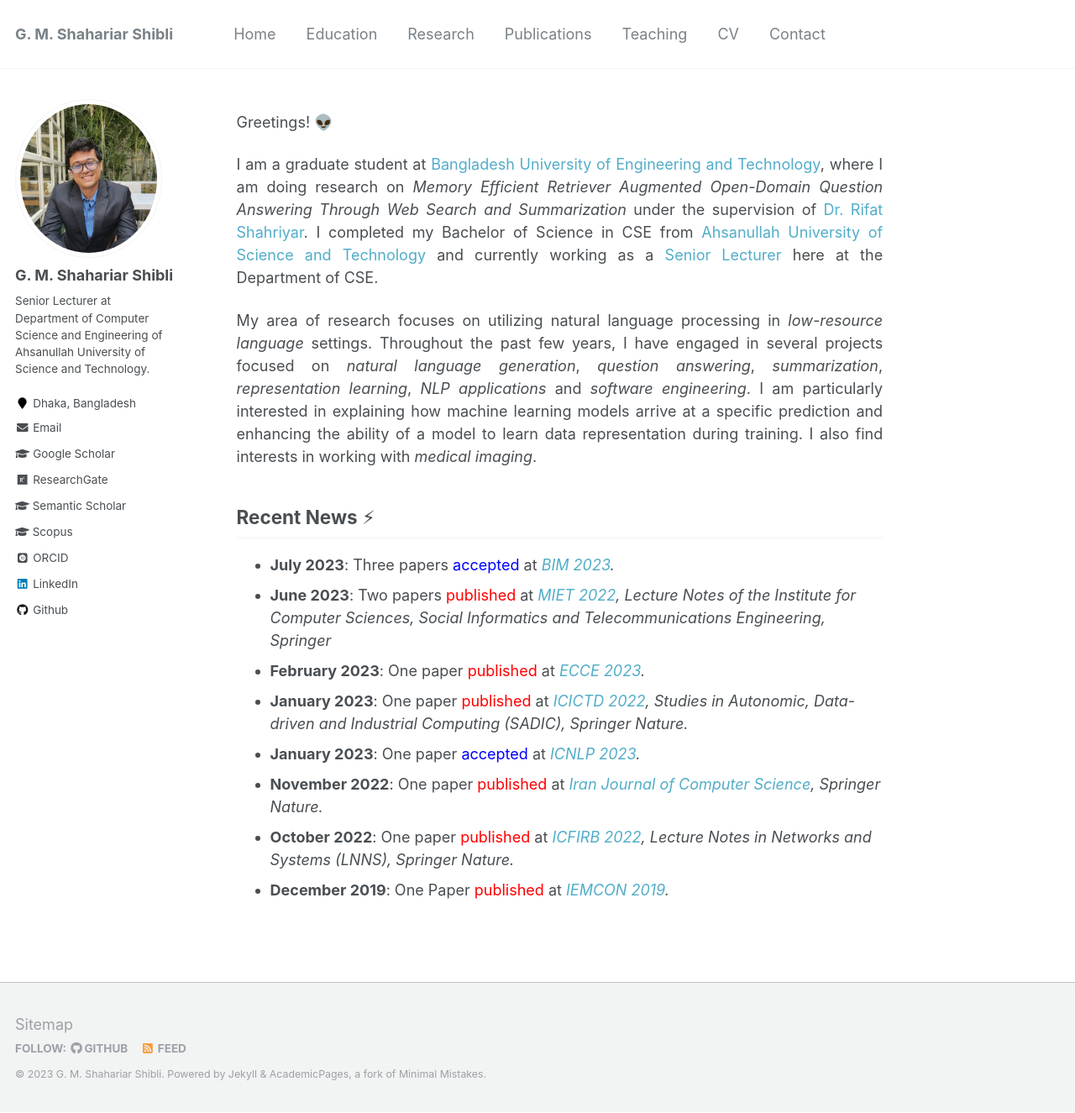
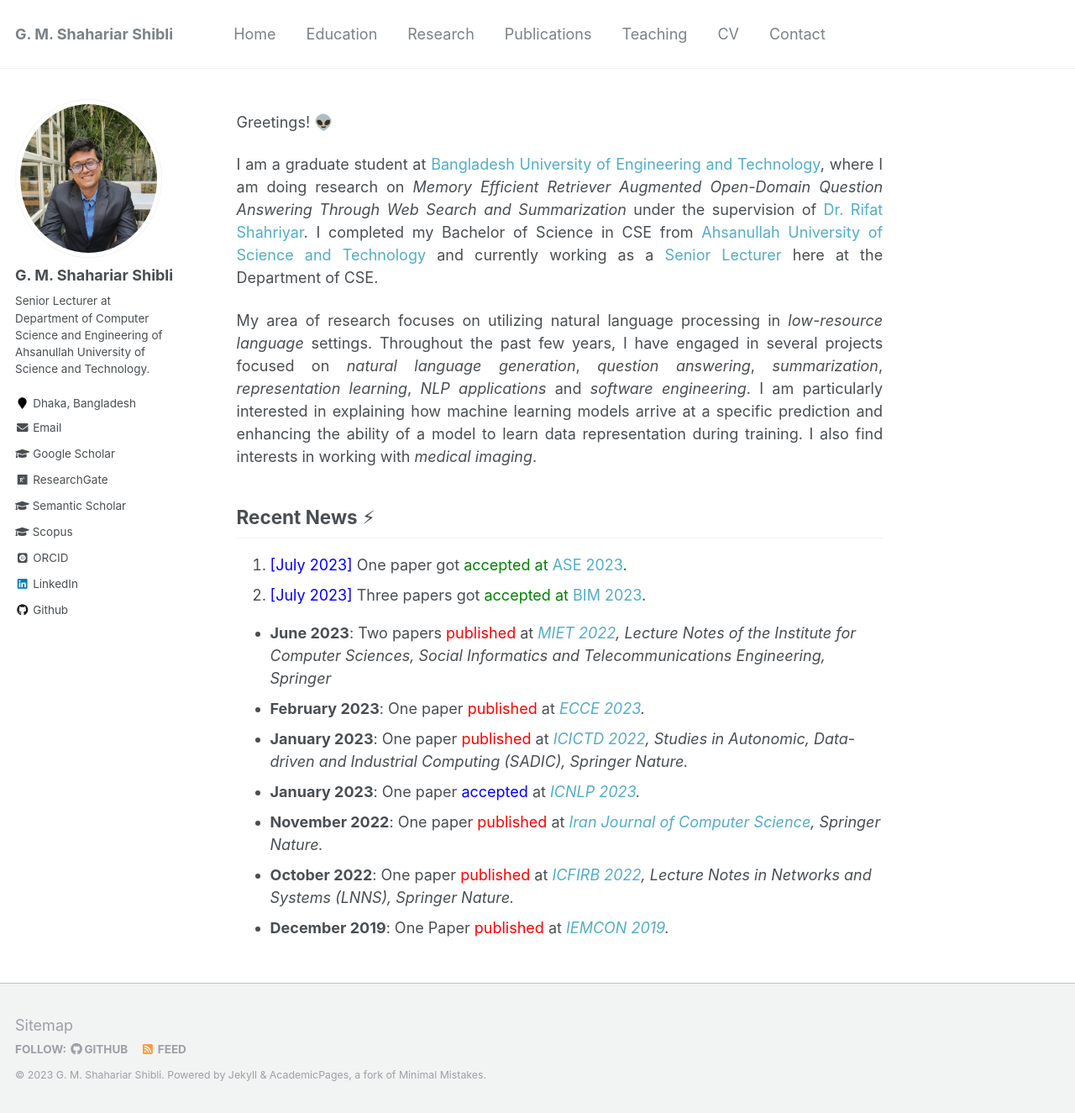
Before and after one commit to shahariar-shibli/shahariar-shibli.github.io, a Jekyll site: the page built from _pages/about.md, in a window 1280 px wide and 1325 px high. Shown: the whole window at 84% size. Built offline with Jekyll 4.4.1, drawn with Linux system fonts in a browser that asks for light colours; some web fonts are replaced.

Commit message:
Update about.md

```diff
--- a/_pages/about.md
+++ b/_pages/about.md
@@ -23,7 +23,9 @@ enhancing the ability of a model to learn data representation during training. I
 
 
 ## Recent News ⚡
-+ <strong>July 2023</strong>: Three papers <span style="color:blue">accepted</span> at <em>[BIM 2023](https://confbim.com/).</em>
+1. <span style="color:blue">[July 2023] </span> One paper got <span style="color:green">accepted at [ASE 2023](https://conf.researchr.org/track/ase-2023/ase-2023-papers).
+2. <span style="color:blue">[July 2023] </span> Three papers got <span style="color:green">accepted at [BIM 2023](https://confbim.com/).
+
 + <strong>June 2023</strong>: Two papers <span style="color:red">published</span> at <em>[MIET 2022](https://link.springer.com/book/10.1007/978-3-031-34622-4), Lecture Notes of the Institute for Computer Sciences, Social Informatics and Telecommunications Engineering, Springer</em>
 + <strong>February 2023</strong>: One paper <span style="color:red">published</span> at <em>[ECCE 2023](https://webs.cuet.ac.bd/ecce/).</em>
 + <strong>January 2023</strong>: One paper <span style="color:red">published</span> at <em>[ICICTD 2022](https://link.springer.com/book/10.1007/978-981-19-7528-8), Studies in Autonomic, Data-driven and Industrial Computing (SADIC), Springer Nature.</em>
```
